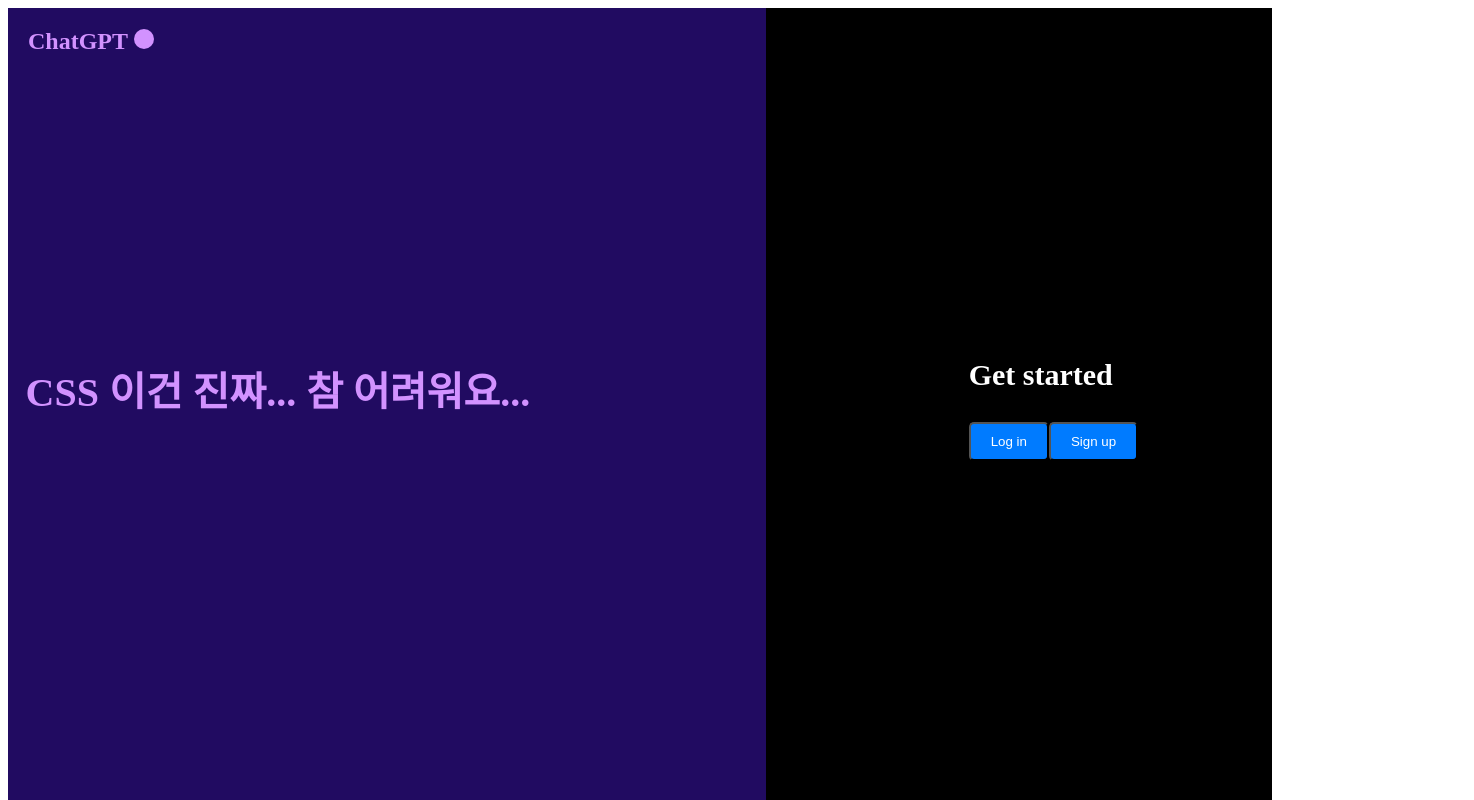
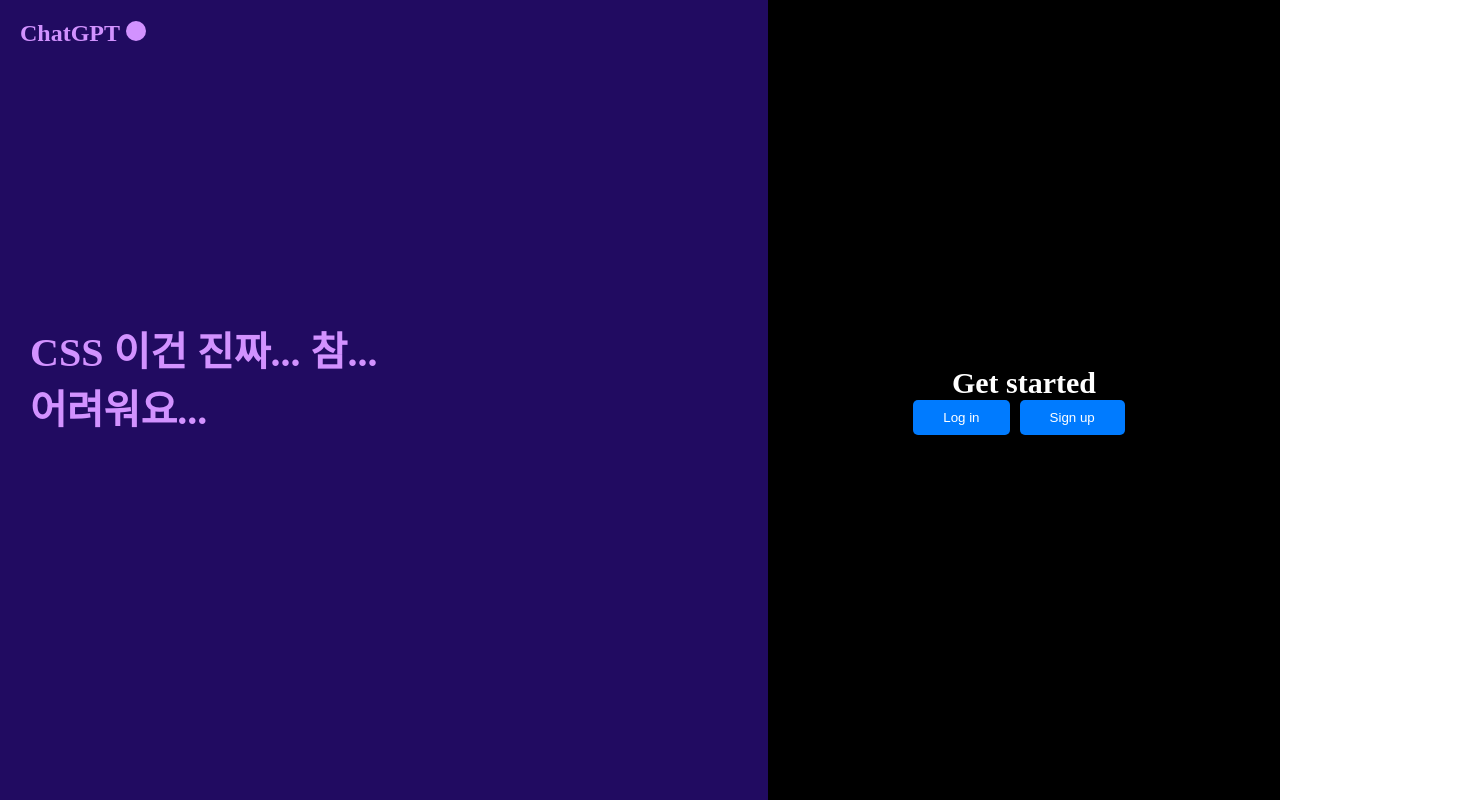
Before and after one commit to dc-choi/react-study, a React (Vite) app: page / in a window 1280 px wide. Shown: the top 800 px of the page, 1474 px wide, since content can reach past the window. Built offline with nearby package versions, Linux system fonts and the light colour scheme.

Commit message:
추가 수정 및 학습

```diff
--- a/src/App.tsx
+++ b/src/App.tsx
@@ -1,34 +1,48 @@
-import { useState } from "react";
+import { useEffect, useRef, useState } from "react";
 import { data } from "./data/data";
-import { Container, Left, LeftP, LeftH2, LeftH2Circle, Right, RightP, RightButton1, RightButton2 } from "./style/App.Style";
+import { Container, Left, ChangedP, GptH2, GptH2Circle, Right, StartedP, Button, ChangedDiv, ButtonDiv } from "./style/App.Style";
 
 const App = () => {
-  const [ count, setCount ] = useState(0);
-  const [ text, setText ] = useState("");
+  const [count, setCount] = useState<number>(0);
+  const [text, setText] = useState<string>("");
 
-  const textInverval = setInterval(() => {
+  const timeRef = useRef<number>(0);
+
+  useEffect(() => {
+    timeRef.current = setInterval(handleText, 2000);
+
+    return () => {
+      clearInterval(timeRef.current);
+    };
+  }, [count]);
+
+  const handleText = () => {
     if (count < data.length - 1) setCount(count + 1);
     else setCount(0);
 
     setText(data[count]);
+  };
 
-    clearInterval(textInverval);
-  }, 2000);
+  const alertFuc = (str: string) => {
+    alert(str);
+  };
 
   return (
-    <>
     <Container>
       <Left>
-          <LeftH2>ChatGPT <LeftH2Circle /></LeftH2>
-          <LeftP>{ text }</LeftP>
+        <GptH2>ChatGPT <GptH2Circle /></GptH2>
+        <ChangedDiv>
+          <ChangedP>{ text }</ChangedP>
+        </ChangedDiv>
       </Left>
       <Right>
-          <RightP>Get started</RightP>
-          <RightButton1>Log in</RightButton1>
-          <RightButton2>Sign up</RightButton2>
+        <StartedP>Get started</StartedP>
+        <ButtonDiv>
+          <Button onClick={() => alertFuc("Log In")}>Log in</Button>
+          <Button onClick={() => alertFuc("Sign up")}>Sign up</Button>
+        </ButtonDiv>
       </Right>
     </Container>
-    </>
   );
 }
 
--- a/src/data/data.ts
+++ b/src/data/data.ts
@@ -1,7 +1,7 @@
 export const data = [
-    `HTML은... 쉽긴한데...`,
-    `CSS 이건 진짜... 참 어려워요...`,
+    `HTML은...\n쉽긴한데...`,
+    `CSS 이건 진짜... 참...\n어려워요...`,
     `대체 어떻게... 처리해야 하는거지...`,
-    `대 환장 파티... 진짜 개 어려워요...`,
-    `어떻게 하는거야... 백엔드가 더 쉬운듯요...`
-]
+    `대 환장 파티... 진짜...\n개 어려워요...`,
+    `어떻게 하는거야...\n백엔드가 더 쉬운듯요...`
+];
--- a/src/main.tsx
+++ b/src/main.tsx
@@ -1,9 +1,18 @@
 import React from 'react';
 import ReactDOM from 'react-dom/client';
 import App from './App.tsx';
+import { createGlobalStyle } from "styled-components";
+
+export const GlobalStyle = createGlobalStyle`
+body {
+    margin: 0;
+    padding: 0;
+}
+`;
 
 ReactDOM.createRoot(document.getElementById('root')!).render(
   <React.StrictMode>
+    <GlobalStyle />
     <App />
   </React.StrictMode>
 );
--- a/src/style/App.Style.ts
+++ b/src/style/App.Style.ts
@@ -2,20 +2,24 @@ import { styled } from 'styled-components';
 
 export const Container = styled.div`
   display: flex;
+  weight: 100vh;
   height: 100vh;
 `;
 
 export const Left = styled.div`
   flex: 60%;
+  display: flex;
+  flex-direction: column;
   background-color: #210B61;
 `;
 
-export const LeftH2 = styled.h2`
+export const GptH2 = styled.h2`
   color: #D292FF;
   margin-left: 20px;
+  margin-bottom: 20px;
 `;
 
-export const LeftH2Circle = styled.span`
+export const GptH2Circle = styled.span`
   display: inline-block;
   width: 20px;
   height: 20px;
@@ -23,45 +27,60 @@ export const LeftH2Circle = styled.span`
   background-color: #D292FF;
 `;
 
-export const LeftP = styled.p`
-  position: absolute;
+export const ChangedDiv = styled.div`
+  margin: 0;
+  margin-left: 30px;
+  margin-top: 33%;
+  display: flex;
+  flex-direction: row;
+  justify-content: flex-start;
+  align-items: center;
+`;
+
+export const ChangedP = styled.p`
+  margin: 0;
+  border: 0;
   color: #D292FF;
-  top: 40%;
-  left: 2%;
   font-size: 40px;
   font-weight: bold;
+  white-space: pre-wrap;
 `;
 
 export const Right = styled.div`
   flex: 40%;
   background-color: #000000;
+  display: flex;
+  flex-direction: column;
+  justify-content: center;
+  align-items: center;
 `;
 
-export const RightP = styled.p`
-  position: relative;
+export const StartedP = styled.p`
+  margin: 0;
   color: #FFFFFF;
-  top: 40%;
-  left: 40%;
   font-size: 30px;
   font-weight: bold;
 `;
 
-export const RightButton1 = styled.button`
-  position: relative;
-  top: 40%;
-  left: 40%;
-  padding: 10px 20px;
-  border-radius: 5px;
-  background-color: #007bff;
-  color: #ffffff;
+export const ButtonDiv = styled.div`
+  margin: 0;
+  display: flex;
+  flex-direction: row;
+  align-items: center;
 `;
 
-export const RightButton2 = styled.button`
-  position: relative;
-  top: 40%;
-  left: 40%;
-  padding: 10px 20px;
+export const Button = styled.button`
+  margin: 0;
+  margin-right: 10px;
+  padding: 10px 30px;
+  color: #ffffff;
+  background-color: #007bff;
+  outline: none;
+  border: none;
   border-radius: 5px;
-  background-color: #007bff;
-  color: #ffffff;
+  cursor: pointer;
+
+  &:hover {
+    color: black;
+  }
 `;
```
Lines whose indentation alone changed are shown as unchanged.
